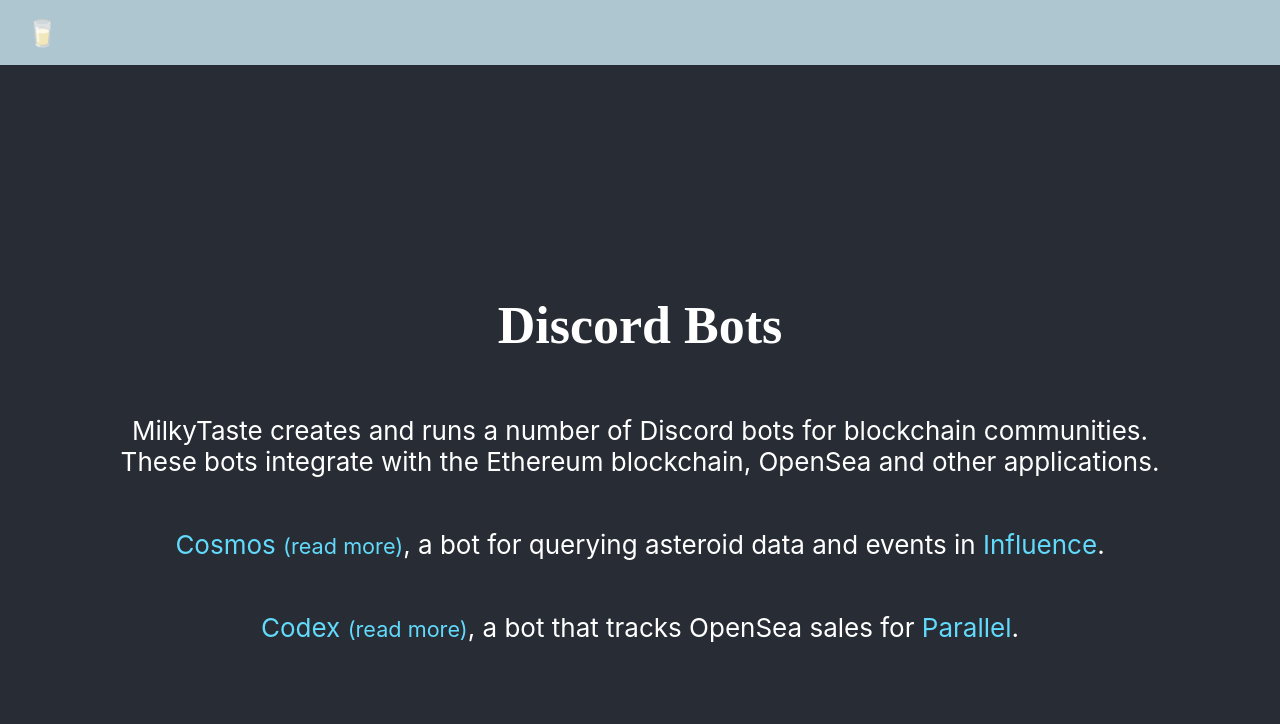
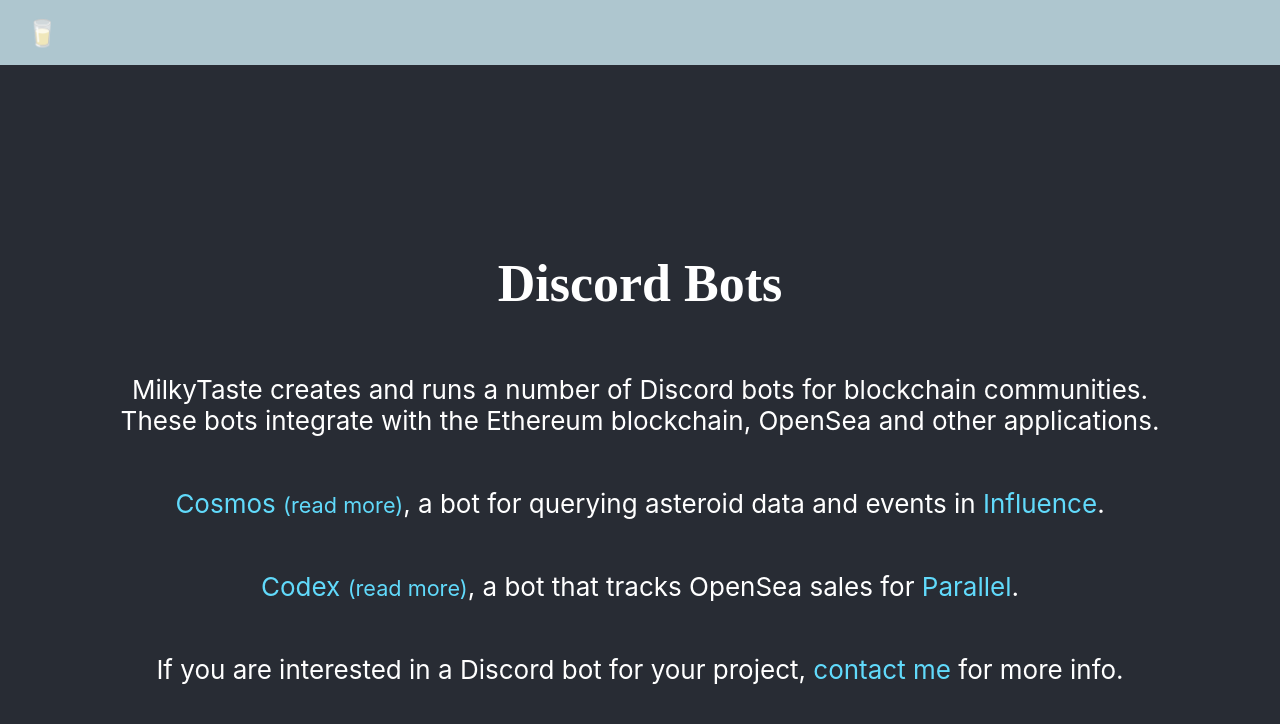
Before and after one commit to ScreamingHawk/milkytaste-website, a React (Create React App) app: page /discord in a window 1280 px wide. Shown: the top 724 px of the page. Built offline with nearby package versions, Linux system fonts and the light colour scheme; a web font is replaced by a local one.

Commit message:
Add call to action on discord bot page

```diff
--- a/src/pages/DiscordBotPage.js
+++ b/src/pages/DiscordBotPage.js
@@ -19,6 +19,9 @@
         <p>
           <Link to="/discord/codex">Codex <small>(read more)</small></Link>, a bot that tracks OpenSea sales for <a href="https://www.parallel.life/">Parallel</a>.
         </p>
+        <p>
+          If you are interested in a Discord bot for your project, <Link to="/contact">contact me</Link> for more info.
+        </p>
       </PageContent>
     </>
   )
```
